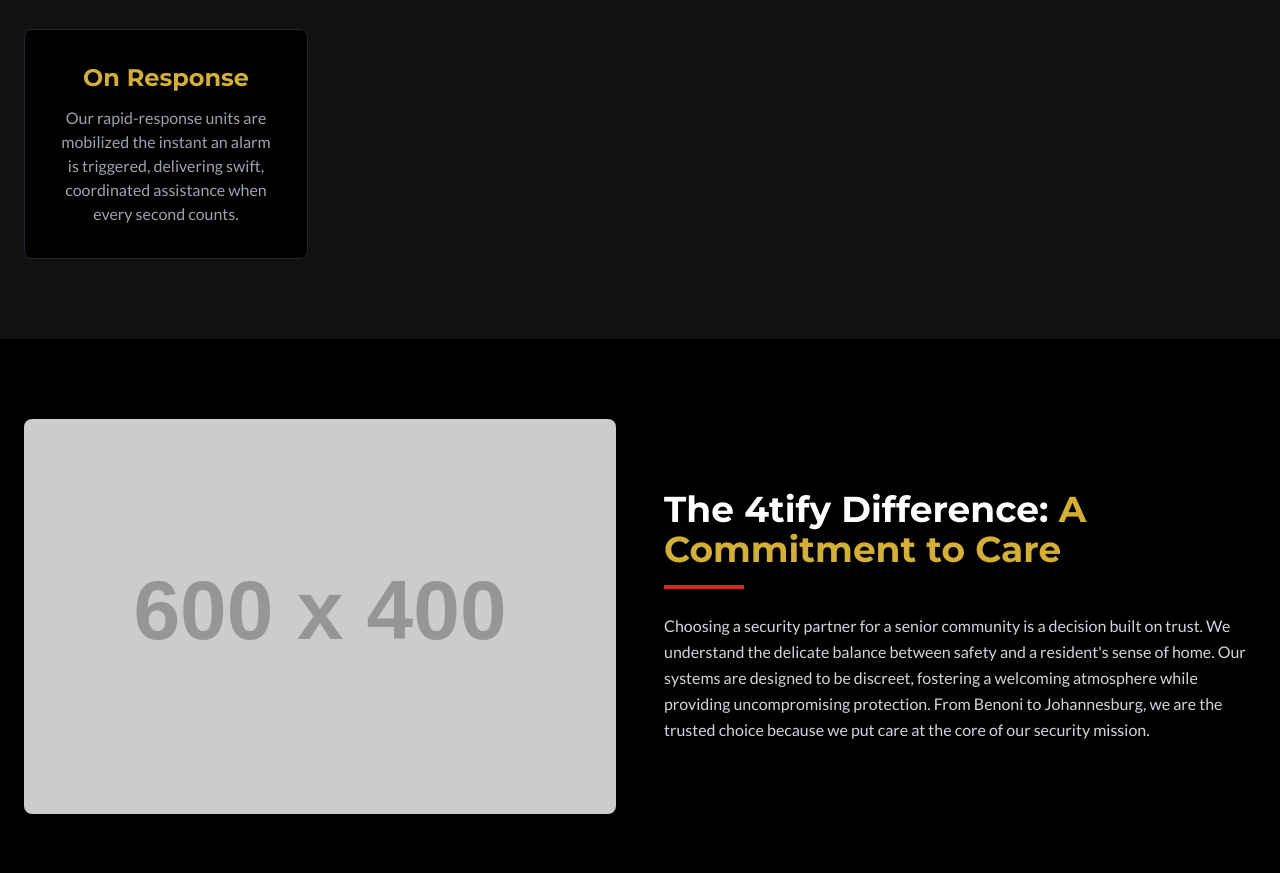
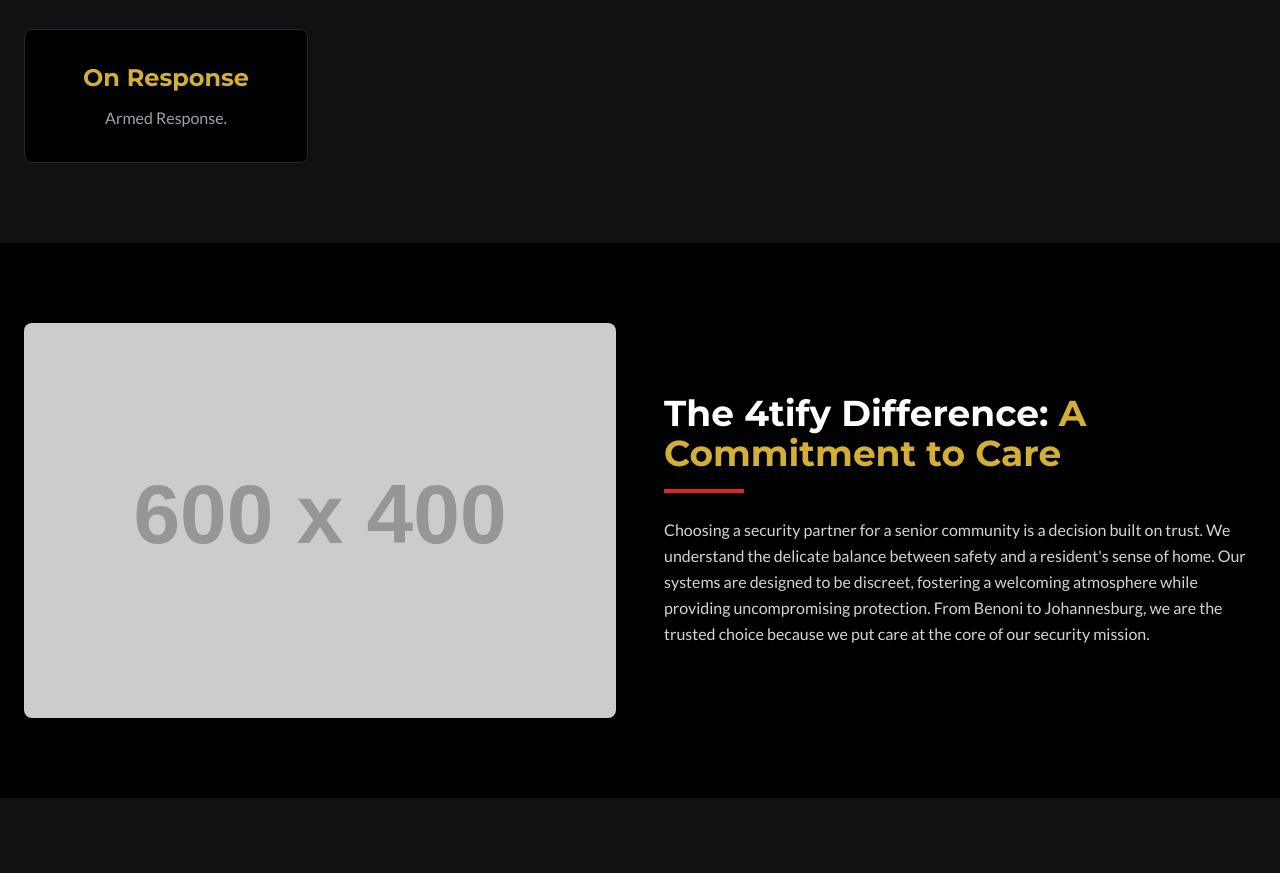
Before and after one commit to a77lic7ion/4tify, a plain HTML site: page index.html in a window 1280 px wide. Shown: the part 1073-1946 px from the top of the page. Drawn offline with nearby package versions, Linux system fonts and the light colour scheme; placeholder pictures from the web are drawn by us.

Commit message:
Set On Response box description to 'Armed Response.'

```diff
--- a/index.html
+++ b/index.html
@@ -143,7 +143,7 @@
                     <!-- Service 5 -->
                     <div class="bg-black p-8 rounded-lg text-center border border-gray-800">
                         <h3 class="text-2xl font-bold text-gold mb-3">On Response</h3>
-                        <p class="text-gray-400">Our rapid-response units are mobilized the instant an alarm is triggered, delivering swift, coordinated assistance when every second counts.</p>
+                        <p class="text-gray-400">Armed Response.</p>
                     </div>
                 </div>
             </div>
```
